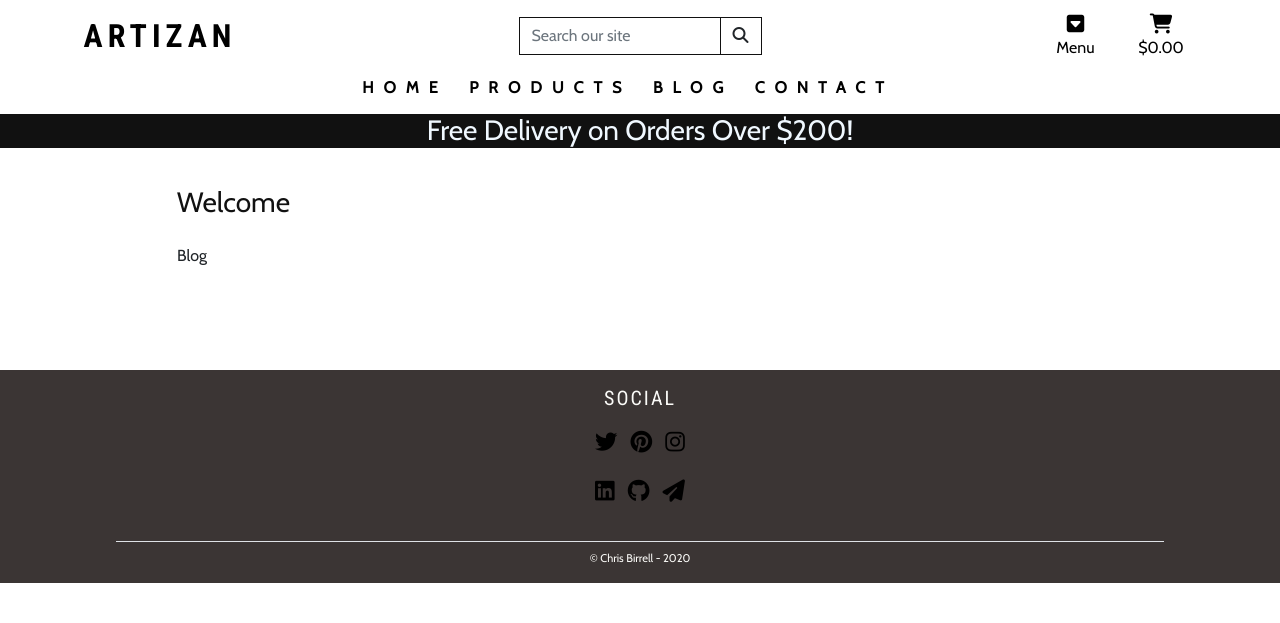
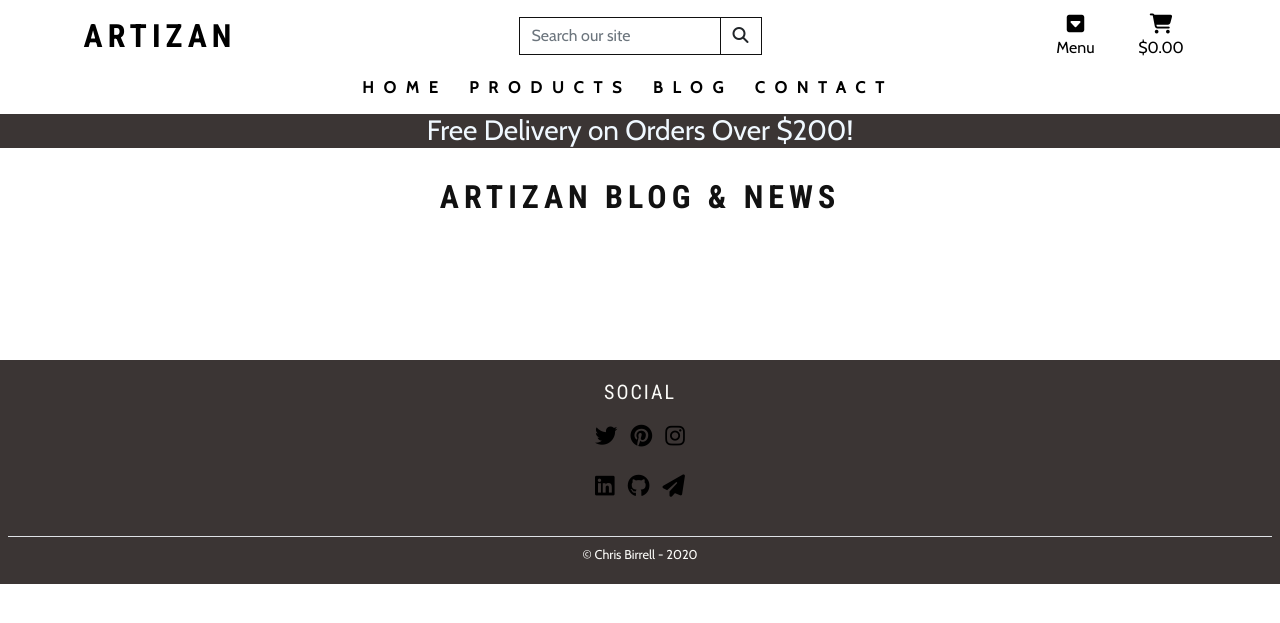
Before and after one commit to Birrellc/Project__artiZan-ms4, a Django app: page /blog/ in a window 1280 px wide. Shown: the top 623 px of the page. Run offline with Django 3.2, Linux system fonts and the light colour scheme; data that the repository does not hold is empty; some libraries are stand-ins or nearby versions.

Commit message:
Feat: updated blog and post detail pages

```diff
--- a/blog/templates/blog/blog.html
+++ b/blog/templates/blog/blog.html
@@ -1,35 +1,26 @@
 {% extends "base.html" %}
 {% load static %}
 
-{% block extra_css %}
-    <link rel="stylesheet" href="{% static 'profiles/css/blog.css' %}">
-{% endblock %}
-
 {% block content %}
-<header class="masthead">
-  <div class="overlay"></div>
   <div class="container">
     <div class="row">
-      <div class=" col-md-8 col-md-10 mx-auto">
-        <div class="site-heading">
-          <h3 class=" site-heading my-4 mt-3 text-black"> Welcome </h3>
-          <p class="text-dark">Blog </p>
+      <div class=" col-12 text-center">
+        <div class="blog-header mt-2 mb-4">
+          <h2> ARTIZAN BLOG & NEWS</h2>
         </div>
       </div>
     </div>
   </div>
-</header>
 <div class="container">
   <div class="row">
-    <!-- Blog Entries Column -->
-    <div class="col-md-8 mt-3 left">
+    <div class="col-12 blog-main text-center">
       {% for post in post_list %}
-      <div class="card mb-4">
-        <div class="card-body">
-          <h2 class="card-title">{{ post.title }}</h2>
-          <p class="card-text text-muted h6">{{ post.author }} | {{ post.created_on}} </p>
-          <p class="card-text">{{post.content|slice:":200"}}</p>
-          <a href="{% url 'post_detail' post.slug  %}" class="btn btn-primary">Read More &rarr;</a>
+      <div class="card blog-card my-3">
+        <div class="card-body border">
+          <h2 class="card-title blog-card-title">{{ post.title }}</h2>
+          <p class="card-text blog-card-subtext text-muted">{{ post.author }} | {{ post.created_on}} </p>
+          <p class="card-text blog-card-text">{{post.content|slice:":200"}}...</p>
+          <a href="{% url 'post_detail' post.slug  %}" class="btn cta-btn ">Read More &rarr;</a>
         </div>
       </div>
       {% endfor %}
--- a/static/css/base.css
+++ b/static/css/base.css
@@ -26,12 +26,16 @@ a {
 }
 
 .banner {
-  background-color: #111;
+  background: #3B3534;
   color: aliceblue;
 }
 
 .delivery-header {
   margin: auto;
+}
+
+.card {
+  border: none !important;
 }
 
 /* Nav */
@@ -76,7 +80,7 @@ a {
   color: aliceblue;
   font-size: 0.8rem;
   background-color: #111;
-  width: 100px;
+  min-width: 100px;
   font-weight: 400;
   letter-spacing: 2px;
 }
@@ -153,8 +157,12 @@ a {
   font-weight: 800
 }
 
+.product-card {
+  border: 1px #111 solid !important;
+}
+
 .card-body {
-  background-color: #f0f8ff;
+  background-color: #f0f3f5;
   border-top: 1px #111 solid;
 }
 
@@ -227,15 +235,52 @@ a {
   border-radius: 0;
 }
 
+/* Product Details */
+
+.product-name {
+  font-size: 1rem;
+  font-family: 'Roboto Condensed', sans-serif;
+}
+
+/* Blog */
+
+.blog-header h2 {
+  font-family: 'Roboto Condensed', sans-serif;
+  font-weight: 800 !important;
+  font-size: 2rem;
+  text-transform: uppercase;
+  letter-spacing: 5px;
+}
+
+.blog-main {
+  margin: auto;
+  width: 100%;
+}
+
+.blog-card-title {
+  font-family: 'Roboto Condensed', sans-serif;
+  font-weight: 800;
+  font-size: 1.5rem;
+  text-transform: uppercase;
+  letter-spacing: 2.5px;
+}
+
+.blog-card-subtext {
+  margin: auto;
+  border-bottom: 1px solid #111;
+  width: 50%;
+  margin-bottom: 15px;
+  text-transform: capitalize;
+}
 /* Footer */
 
 .footer {
-  margin-top: 70px;
+  margin-top: 120px;
   background: #3b3534;
   color: #fbfbf8;
-  font-size: 0.7rem;
+  font-size: 0.8rem;
   width: 100%;
-  padding: 1rem 10%;
+  padding: 20px;
 }
 
 .footer h3 {
@@ -265,4 +310,8 @@ a {
   .about-container {
     padding-right: 80px;
   }
+
+  .post-detail-card {
+    margin-bottom: 170px;
+  }
 }
```
Also changed, not shown: blog/templates/blog/post_detail.html (+12 -8 lines), blog/static/blog/css/blog.css (deleted).
